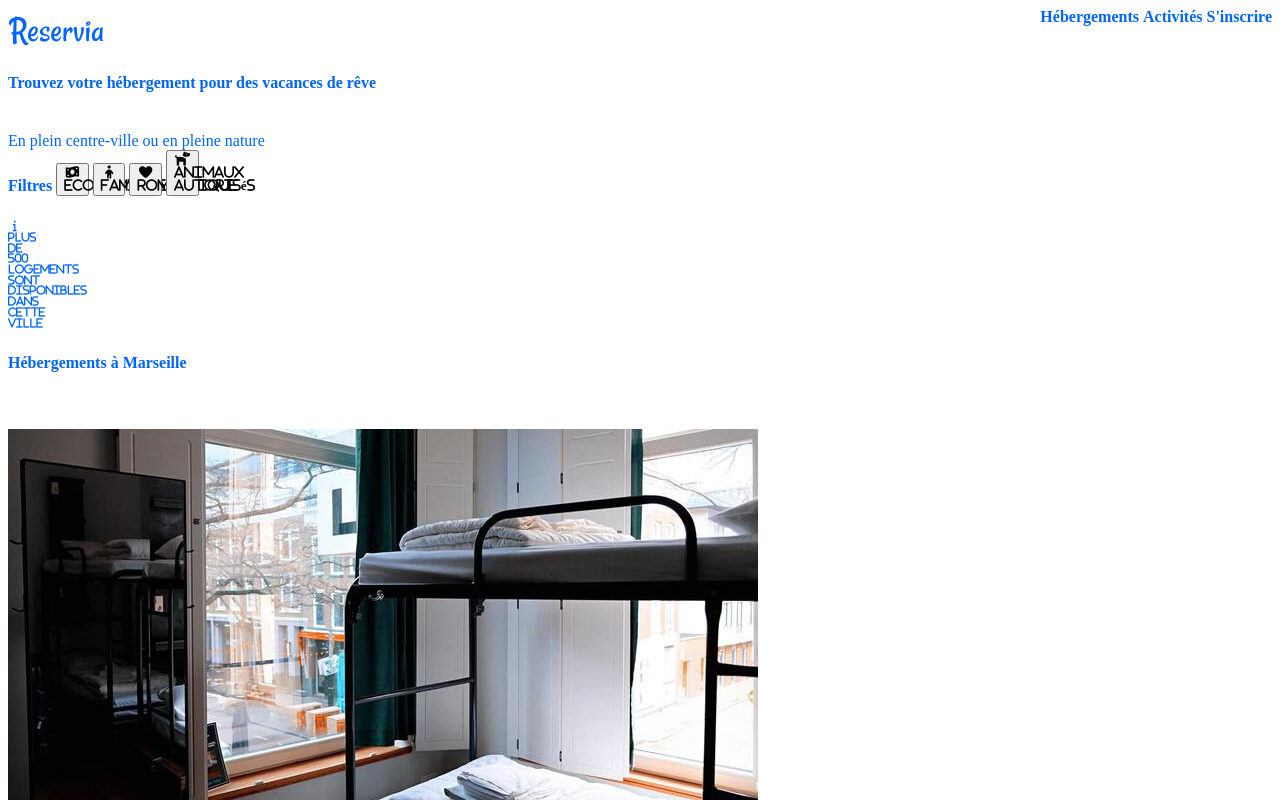
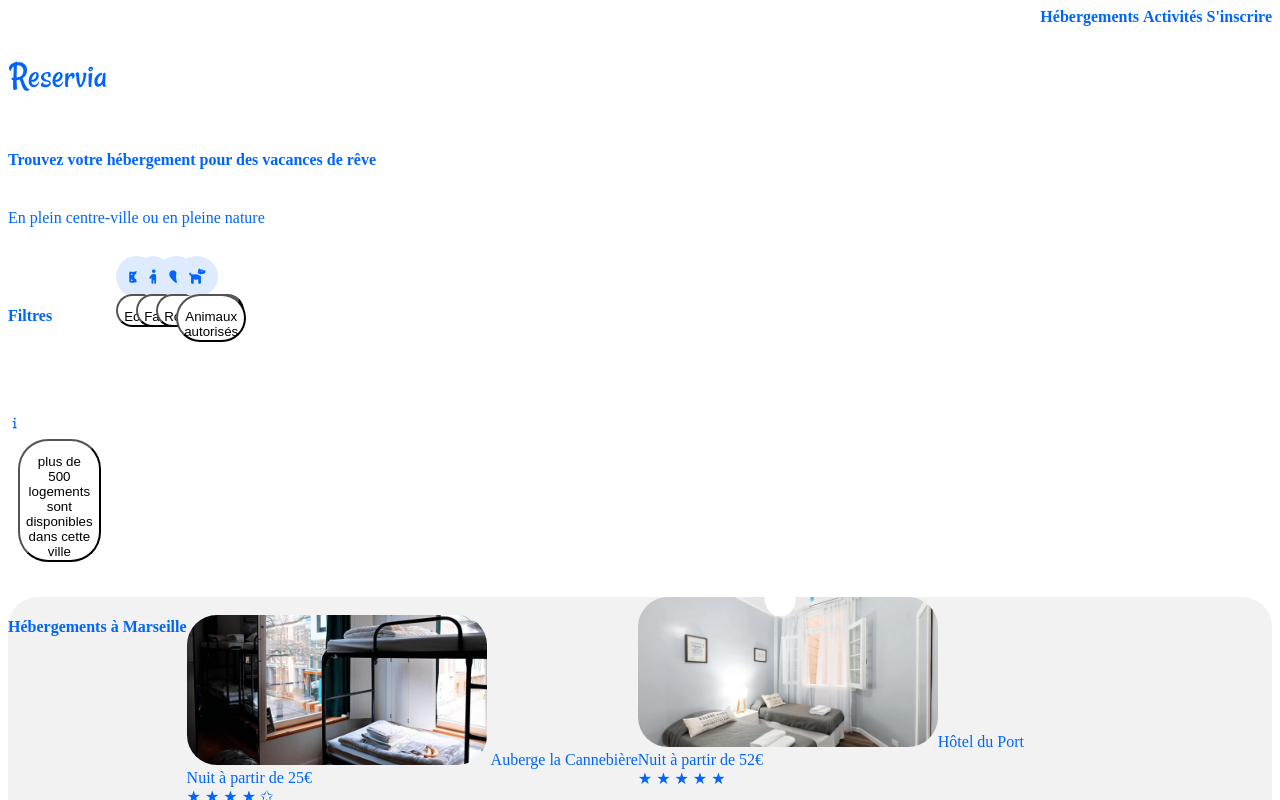
Before and after one commit to Angelpick1987/RequenaJulie_2_06092021, a plain HTML site: page P2_Reservia.html in a window 1280 px wide. Shown: the top 800 px of the page. Drawn offline with Linux system fonts and the light colour scheme; a web font is replaced by a local one.

Commit message:
modification 19092021

```diff
--- a/P2_Reservia.html
+++ b/P2_Reservia.html
@@ -10,23 +10,32 @@ validator ok-->
     <title>Bienvenue chez Reservia</title>
 </head>
 
-<body>
-    <header>
-                    <img src="images/logo/Reservia.svg" alt="Reservia">
+<body>  <header>
+
                     <br>
                     <nav><a href=#Hébergements>Hébergements</a> <a href=#Activités>Activités</a> <a>S'inscrire </a> </nav>
     </header>
+    <div class="logo"><img class="logo" src="images/logo/Reservia.svg" alt="Reservia"></div>
+
+
+
+
+        <h4>Trouvez votre hébergement pour des vacances de rêve</h4>
+            <br> En plein centre-ville ou en pleine nature
+
+             <br>
+                <strong>Filtres</strong>
+                <ul class="filters-ul">
+                    <li><span class="icône"><i class="fa fa-money-bill-wave"> <button name ="button" class="filter"> Economique</button></i></span></li>
+                    <li><span class="icône"><i class="fa fa-child"><button name ="button" class="filter"> Familial</button></i></span></li>
+                    <li> <span class="icône"><i class="fa fa-heart"><button name = "button" class="filter"> Romantique</button> </i></span></li>
+                    <li><span class="icône"><i class="fa fa-dog"><button name="button" class="filter"> Animaux autorisés </button></i></span> </li></ul>
+
+                <h6><span class="info"><i class="fa fa-info"><button name="button" class="filter">  plus de 500 logements sont disponibles dans cette ville</button></i></span></h6>
 
 
     <section>
-        <h4>Trouvez votre hébergement pour des vacances de rêve</h4>
-            <br> En plein centre-ville ou en pleine nature
-
-             <br><strong>Filtres</strong> <button name ="Economique"><span class="icône"> <i class="fa fa-money-bill-wave">  Economique</i></span></button> <button name ="Familial"><span class="icône"> <i class="fa fa-child"> Familial</i></span></button> <button name = "Romantique"><span class="icône"><i class="fa fa-heart"> Romantique</i></span></button> <button name="Animaux"><span class="icône"><i class="fa fa-dog"> Animaux autorisés</i> </span></button>
-                <h6><span class="icône"><i class="fa fa-info">  plus de 500 logements sont disponibles dans cette ville</i></span></h6>
-    </section>
-
-    <section>
+        <div class = "Hôtels">
         <h4> Hébergements à Marseille</h4>
             <br>
                 <div class = "Hébergement">
@@ -54,30 +63,36 @@ validator ok-->
             <br>Nuit à partir de 96€
             <br>&#9733; &#9733; &#9733; &#9733; &#9733;
                 </div>
+        </div>
     </section>
-
+            <br>
     <section>
+            <div class="Popularity">
         <h4>Les plus populaires</h4>
             <br>
-                <div class= populaire><a href="images/hebergements/3_medium/emile-guillemot-Bj_rcSC5XfE-unsplash.jpg"><img src="images/hebergements/4_small/emile-guillemot-Bj_rcSC5XfE-unsplash.jpg" alt="Hotel le soleil du matin"></a> Hôtel le soleil du matin
+                <div class= populaires><a href="images/hebergements/3_medium/emile-guillemot-Bj_rcSC5XfE-unsplash.jpg"><img class="hôtel" src="images/hebergements/4_small/emile-guillemot-Bj_rcSC5XfE-unsplash.jpg" alt="Hotel le soleil du matin"></a>
+                    <br>Hôtel le soleil du matin
             <br>Nuit à partir de 120€
             <br> &#9733; &#9733; &#9733; &#9733; &#9733;
             <br>
                 </div>
-                <div class= populaire><a href="images/hebergements/3_medium/aw-creative-VGs8z60yT2c-unsplash.jpg"> <img src="images/hebergements/4_small/aw-creative-VGs8z60yT2c-unsplash.jpg" alt="Au coeur de l'eau"></a>
-       Au coeur de l'eau chambres d'hôtes
+                <div class= populaires><a href="images/hebergements/3_medium/aw-creative-VGs8z60yT2c-unsplash.jpg"> <img class="hôtel" src="images/hebergements/4_small/aw-creative-VGs8z60yT2c-unsplash.jpg" alt="Au coeur de l'eau"></a>
+       <br>Au coeur de l'eau chambres d'hôtes
             <br>Nuit à partir de 71€
             <br> &#9733; &#9733; &#9733; &#9733; &#x2729;
                 </div>
              <br>
-                <div class=populaire><a href="images/hebergements/3_medium/febrian-zakaria-sjvU0THccQA-unsplash.jpg"> <img src="images/hebergements/4_small/febrian-zakaria-sjvU0THccQA-unsplash.jpg" alt="Hôtel bleu et blanc"></a>
-            Hôtel tout bleu et blanc
+                <div class=populaires><a href="images/hebergements/3_medium/febrian-zakaria-sjvU0THccQA-unsplash.jpg"> <img class="hôtel" src="images/hebergements/4_small/febrian-zakaria-sjvU0THccQA-unsplash.jpg" alt="Hôtel bleu et blanc"></a>
+            <br>Hôtel tout bleu et blanc
             <br> Nuit à partir de 68€
             <br> &#9733; &#9733; &#9733; &#9733; &#x2729;
             <br>
                 </div>
+        </div>
     </section>
+            <br>
     <section>
+        <div class="Activities">
         <h4>Activités à Marseille</h4>
         <div class = Activités></div><a href="images/activites/3_medium/reno-laithienne-QUgJhdY5Fyk-unsplash.jpg"> <img src="images/activites/4_small/reno-laithienne-QUgJhdY5Fyk-unsplash.jpg" alt="Vieux Port"></a>  Vieux Port
             <br>
@@ -89,8 +104,9 @@ validator ok-->
             <br>
 <a href="images/activites/3_medium/florian-wehde-xW9e8gdotxI-unsplash.jpg"><img src="images/activites/4_small/florian-wehde-xW9e8gdotxI-unsplash.jpg" alt="ND de la Garde"></a> Notre-Dame de la Garde
             <br>
-<a href="images/activites/3_medium/lena-paulin-wH2-EJoDcV0-unsplash.jpg"><img src="images/activites/4_small/lena-paulin-wH2-EJoDcV0-unsplash.jpg" alt="Parc Longchamp"> Parc Longchamp</a>
+<a href="images/activites/3_medium/lena-paulin-wH2-EJoDcV0-unsplash.jpg"><img src="images/activites/4_small/lena-paulin-wH2-EJoDcV0-unsplash.jpg" alt="Parc Longchamp"></a> Parc Longchamp
             <br>
+            </div>
 </section>
 <footer>
     <section>
--- a/reservia.css
+++ b/reservia.css
@@ -1,4 +1,11 @@
-body {color:#0065FC;]}
+@font-face {
+    font-family: Raleway;
+    src: local("Raleway-Thin-Italic"),
+         local("Raleway-Thin"),
+         url(Raleway/Raleway-VariableFont_wght.ttf);
+}
+body {color:#0065FC;
+font-family: Raleway;}
 a
 {
 text-decoration: none;
@@ -6,22 +13,86 @@ color:#0065FC;
 font-weight:bold;}
 a:visited {color:#0065FC,}
 a:hover{color:#0065FC;
+
 }
-@font-face {
-    font-family: Raleway;
-    src: local("Raleway-Thin-Italic"),
-         local("Raleway-Thin"),
-         url(Raleway/Raleway-VariableFont_wght.ttf);
-}
+
 header {
     display:flex;
 flex-direction:row;
 justify-content: space-between;
 }
-img nav
-{display:flex;
+
+.logo
+{
+    object-fit: contain;
+margin-left: auto;
+float:inline-start;}
+
+.logo img
+{height: 100px;
+width:100px;}
+
+nav, .logo
+{
+float:none;}
+
+section
+{
+background-color:#F2F2F2;
+border-radius: 30px;
+border-spacing:15px;
+display: flex;
+height:auto;
+justify-content: center;
 flex-direction: column;
-justify-content: space-around;}
+align-items:space-between;
+}
 
-#icône
-{border-radius: 50%;}
+.Hôtels, .Popularity, .Activities
+{display: flex;
+flex-wrap: wrap;
+flex-direction: row;}
+
+img
+{width: 300px;
+    height: 150px;
+    object-fit: cover;
+    border-radius: 30px;
+border-color:white ;}
+
+
+
+.Activities, footer
+{background-color: white;}
+
+.fa-money-bill-wave:before, .fa-child:before, .fa-heart:before, .fa-dog:before
+{border-radius:50%;
+color:#0065FC;
+background-color:#DEEBFF;
+font-size: 0.9rem;
+    margin: 10px;
+    padding: 13px;
+
+border-style: solid 0.5px black;
+}
+
+
+.filter
+{border-radius:30px;
+background-color:white;
+border-style:black solid 1px;
+margin:10px;
+padding-block-start: 13px;}
+
+.filters-ul, .info:before {    background:white;
+    color:black;
+    display: inline-flex;
+    flex-direction: row;
+    flex-wrap: wrap;
+    margin-left: 25px;
+    padding: 25px;
+   list-style-type: none;
+
+
+
+}
```
